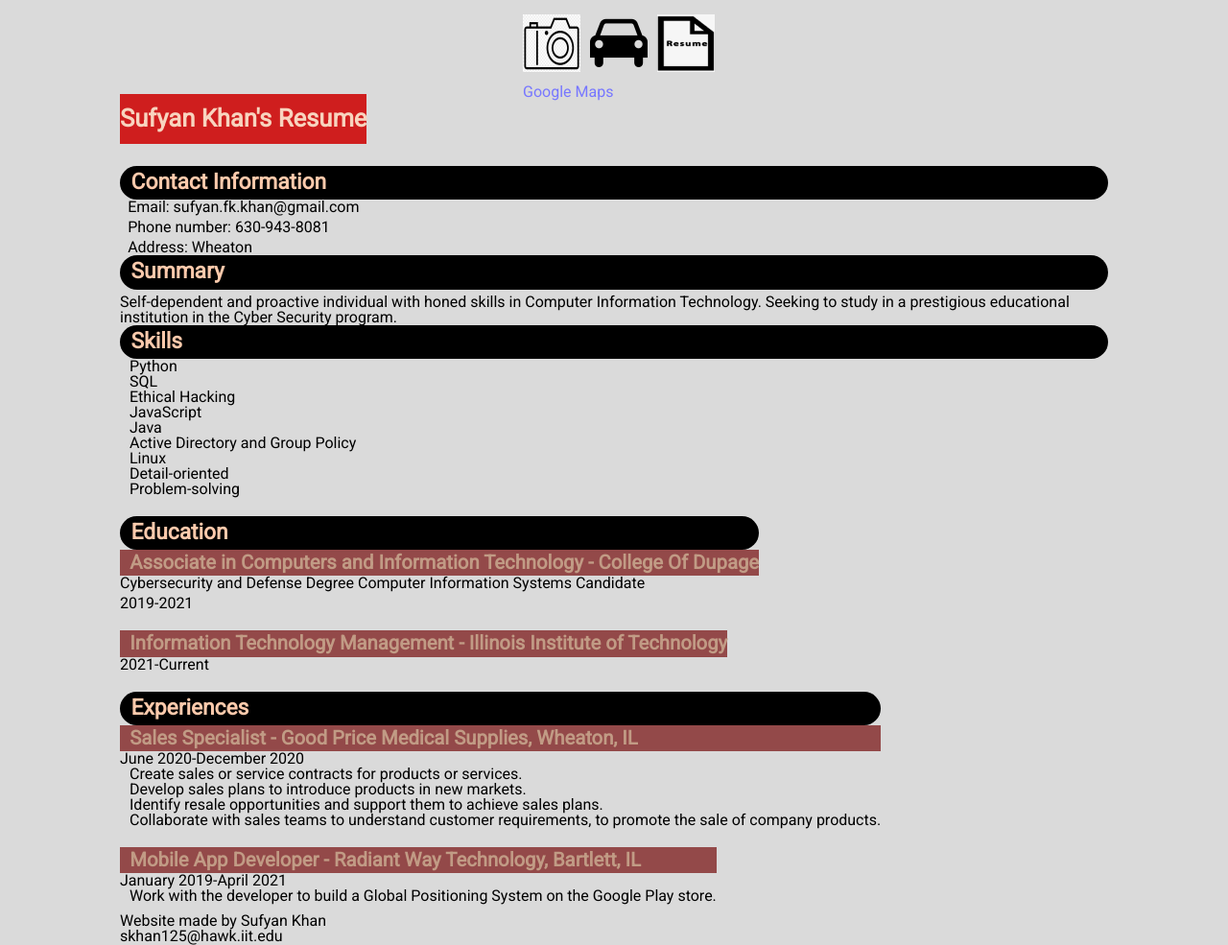
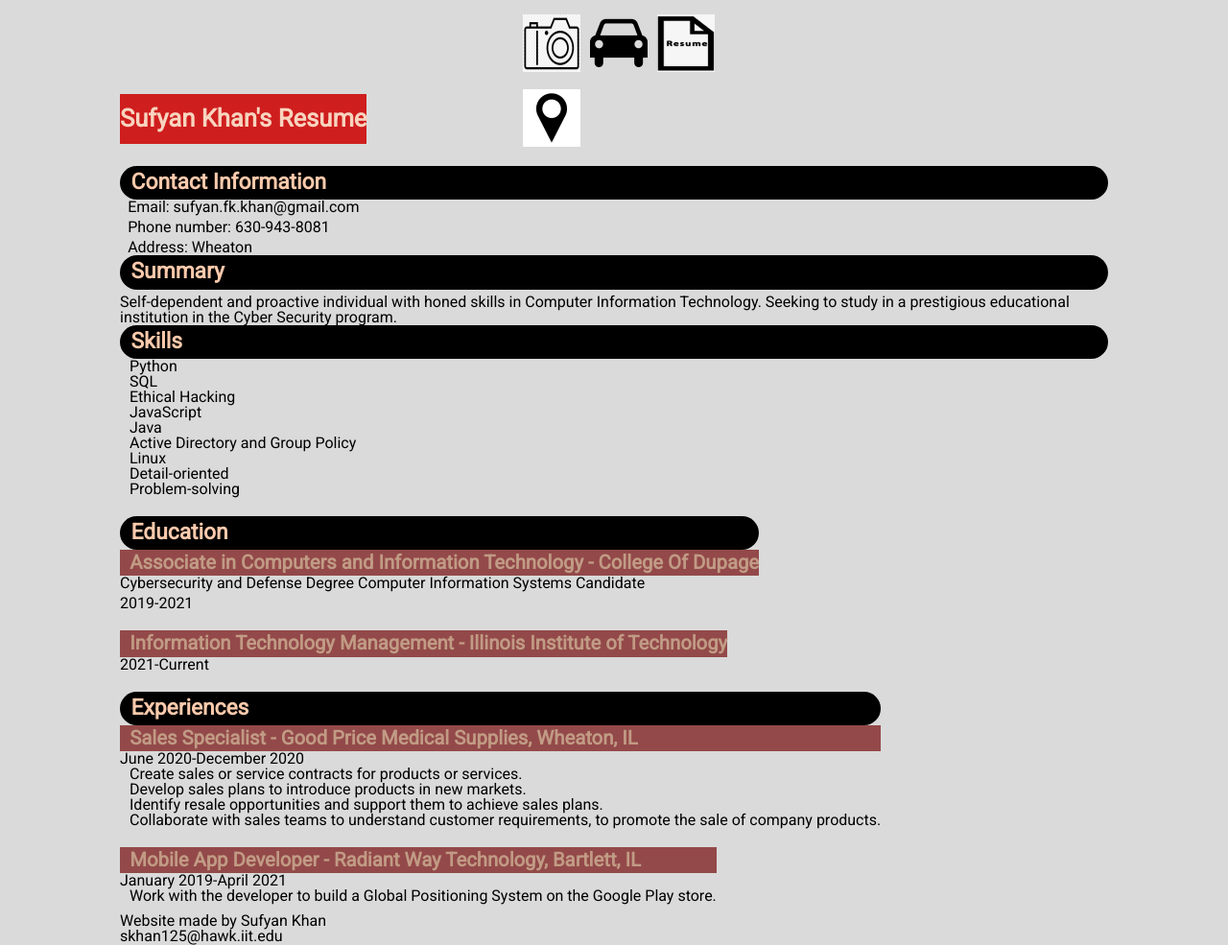
Before and after one commit to skhan125/project31, a plain HTML site: page resume.html in a window 1280 px wide. Shown: the whole page at 96% size. Drawn offline with Linux system fonts and the light colour scheme.

Commit message:
Update resume.html

```diff
--- a/resume.html
+++ b/resume.html
@@ -18,7 +18,7 @@
         <li><a href="index.html"><img src="media/photography.png" alt="Photography"></a></li>
         <li><a href="resume.html"><img src="media/resume.png" alt="Resume"></a></li>
         <li><a href="cars.html"><img src="media/cars.png" alt="Cars"></a></li>
-		<li id="onpage"><a href="googleapi.html " title="Map">Google Maps</a></li>
+	<li><a href="googleapi.html"><img src="media/map.png" alt="Map"></a></li>
       </ul>
     </nav>
   </header>
@@ -78,9 +78,10 @@
       <p>Website made by Sufyan Khan</p>
       <address>
         <p><a href="mailto:skhan125@hawk.iit.edu">skhan125@hawk.iit.edu</a></p>
-      </address>
-    </footer>
-  </main>
+          </address>
+        </footer>
+     </main>
+   <script src="js/screen.js"></script>
 </body>
 
 </html>
```
